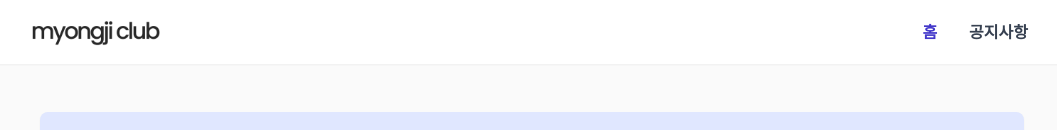
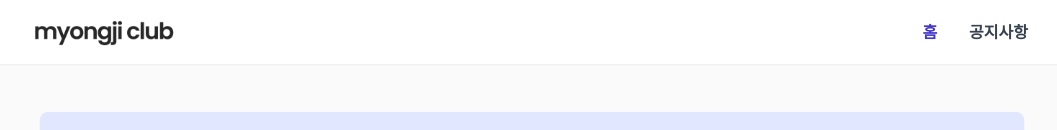
Before and after one commit to k-kbk/Myongji-Club-FE, a Next.js app: page / in a window 1280 px wide. Shown: the top 130 px of the page, without its empty margins (108-1165 px from the left). Built offline with nearby package versions, Linux system fonts and the light colour scheme; grey boxes are pictures that could not be loaded; a web font is replaced by a local one.

Commit message:
design: 로고 파일 변경

```diff
--- a/src/components/common/Header.tsx
+++ b/src/components/common/Header.tsx
@@ -12,13 +12,13 @@ export default function Header() {
       <div className="flex w-full max-w-screen-lg items-center justify-between">
         <Link href="/" className="px-3">
           <Image
-            src="/logo_main.png"
-            width={720}
+            src="/logo.png"
+            width={800}
             height={180}
             quality={100}
             alt="myongji-club"
             priority
-            className="w-30 sm:w-32"
+            className="w-32 sm:w-36"
           />
         </Link>
         <div>
```
Also changed, not shown: public/logo.png (added), public/logo.svg (deleted).
